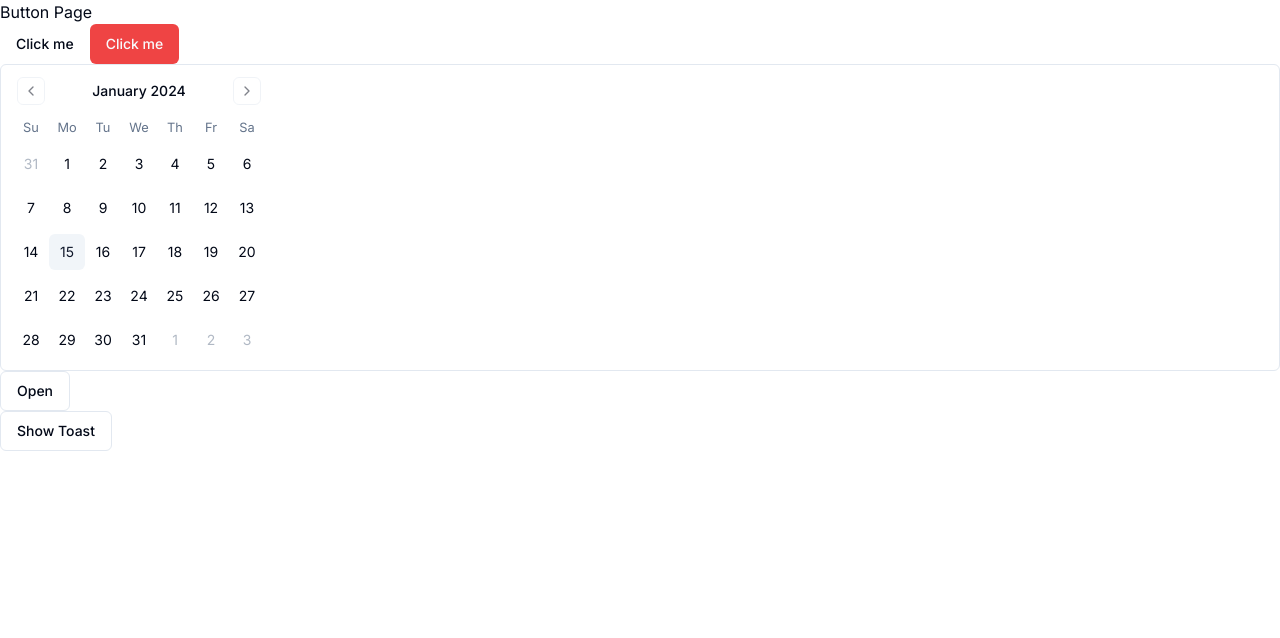
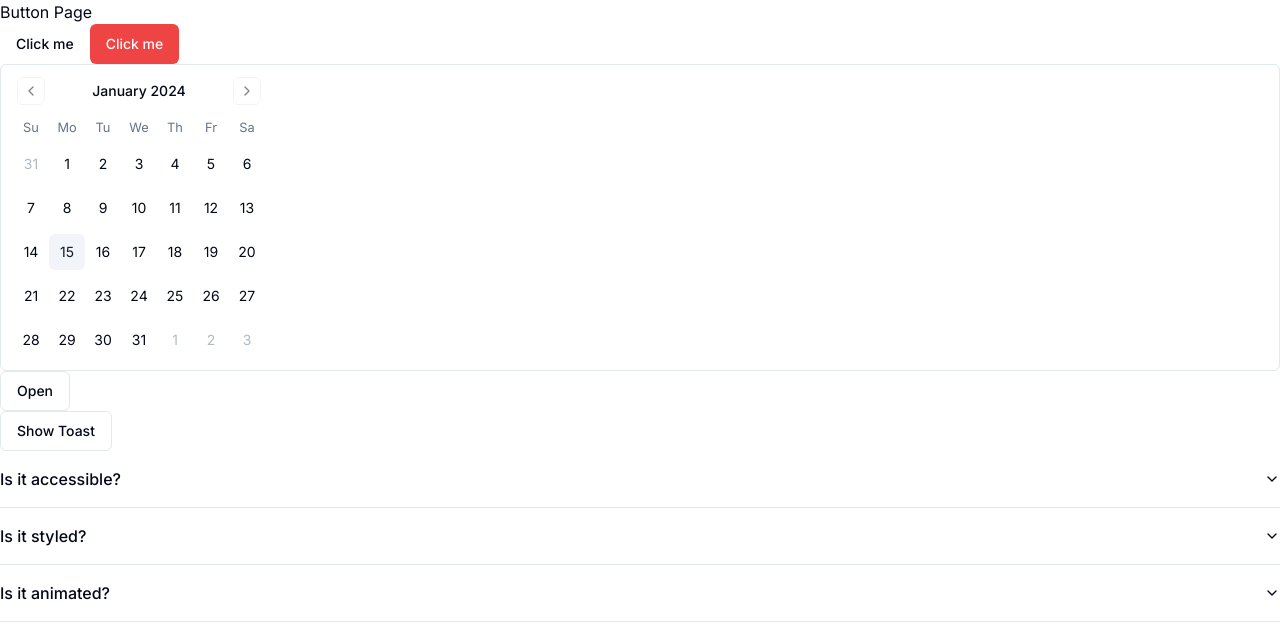
Before and after one commit to SebastianSloma/shadcn_test, a Next.js app: page / in a window 1280 px wide. Shown: the top 638 px of the page. Built offline with nearby package versions, Linux system fonts and the light colour scheme.

Commit message:
added Accordion component

```diff
--- a/src/app/page.tsx
+++ b/src/app/page.tsx
@@ -3,6 +3,7 @@
 import { Calendar } from '@/components/ui/calendar';
 import DrawerShadcn from '@/components/DrawerShadcn';
 import { ToastDestructive } from '@/components/Toastt';
+import { Acordion } from '@/components/Acordion';
 
 
 
@@ -22,6 +23,9 @@
 			<div>
 				<ToastDestructive/>
 			</div>
+			<div>
+				<Acordion/>
+			</div>
 		</div>
 	);
 };
--- /dev/null
+++ b/src/components/Acordion.tsx
@@ -0,0 +1,36 @@
+import React from 'react';
+import {
+	Accordion,
+	AccordionContent,
+	AccordionItem,
+	AccordionTrigger,
+} from '@/components/ui/accordion';
+
+export const Acordion = () => {
+	return (
+		<div>
+			<Accordion type='single' collapsible className='w-full'>
+				<AccordionItem value='item-1'>
+					<AccordionTrigger>Is it accessible?</AccordionTrigger>
+					<AccordionContent>
+						Yes. It adheres to the WAI-ARIA design pattern.
+					</AccordionContent>
+				</AccordionItem>
+				<AccordionItem value='item-2'>
+					<AccordionTrigger>Is it styled?</AccordionTrigger>
+					<AccordionContent>
+						Yes. It comes with default styles that matches the other
+						components&apos; aesthetic.
+					</AccordionContent>
+				</AccordionItem>
+				<AccordionItem value='item-3'>
+					<AccordionTrigger>Is it animated?</AccordionTrigger>
+					<AccordionContent>
+						Yes. It&apos;s animated by default, but you can disable it if you
+						prefer.
+					</AccordionContent>
+				</AccordionItem>
+			</Accordion>
+		</div>
+	);
+};
```
